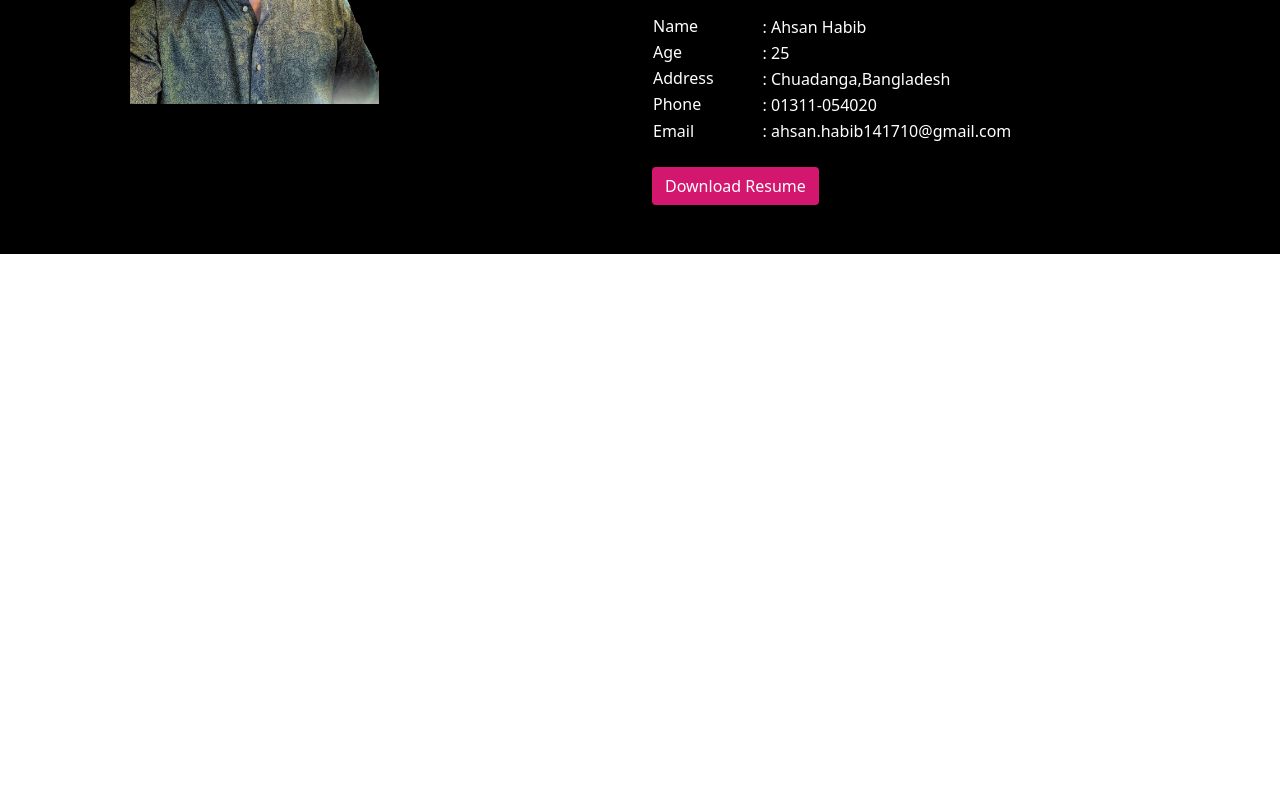
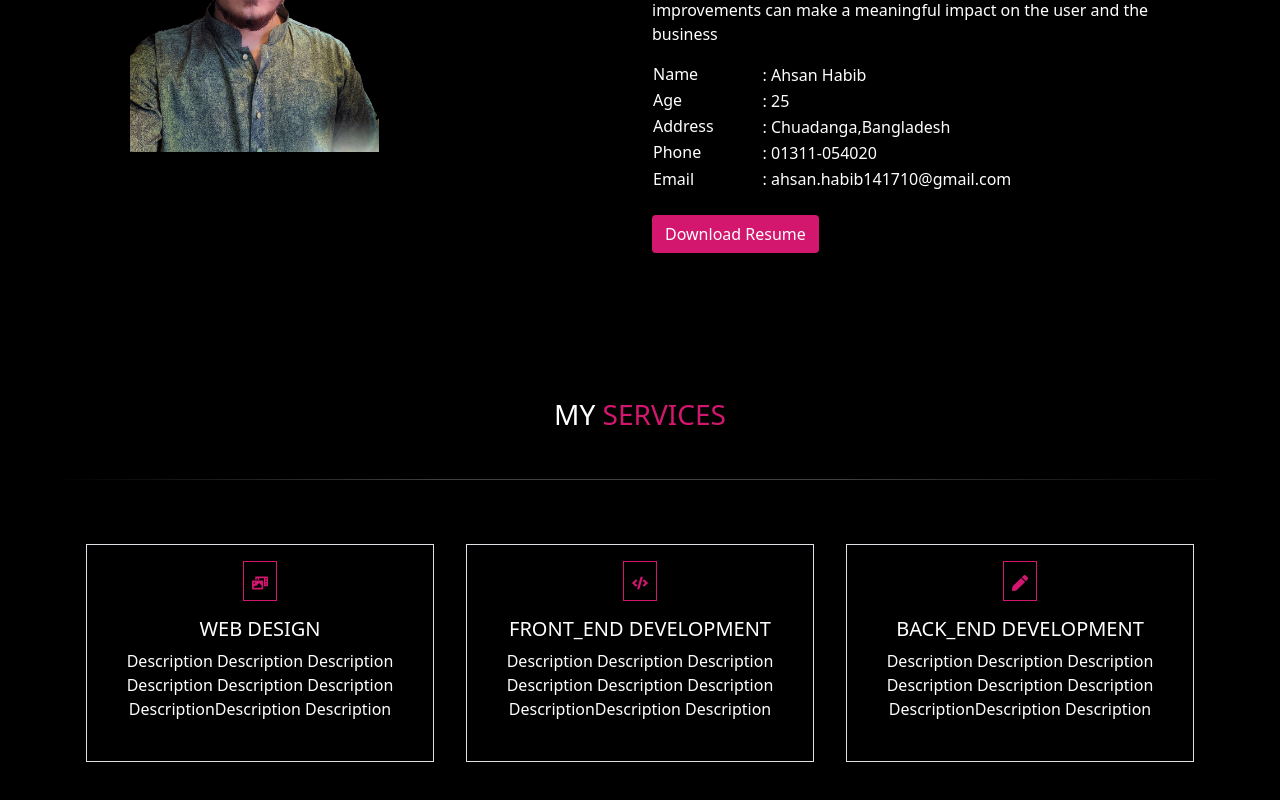
Before and after one commit to mowuj/My-portfolio-react, a React (Create React App) app: page / in a window 1280 px wide. Shown: the part 852-1652 px from the top of the page. Before the commit the page ends 1106 px from the top, so only its background shows below. Built offline with nearby package versions, Linux system fonts and the light colour scheme.

Commit message:
create service section

```diff
--- a/src/App.js
+++ b/src/App.js
@@ -2,6 +2,7 @@ import './App.css';
 import About from './components/About/About';
 import Home from './components/Home/Home';
 import Header from './components/Navbar/Header';
+import Services from './components/Services/Services';
 
 function App() {
   return (
@@ -10,6 +11,7 @@ function App() {
       <Header></Header>
       <Home></Home>
       <About></About>
+      <Services></Services>
     </div>
   );
 }
--- a/src/components/About/About.js
+++ b/src/components/About/About.js
@@ -8,7 +8,7 @@ const About = () => {
         AOS.init({duration:2000})
     },[])
     return (
-        <div className=' w-100 about '>
+        <div className=' w-100 about pt-5'>
             <div className='container'>
             <div className='row p-5'>
                 <div className='col-12 col-md-6 col-lg-6 aboutImg' data-aos="fade-right">
--- /dev/null
+++ b/src/components/Services/Services.css
@@ -0,0 +1,37 @@
+.services{
+    background-color: black;
+    color: white;
+}
+hr{
+    height: 2px;
+    background-image:-webkit-linear-gradient(left,black,white,white,black) ;
+}
+.serviceText{
+    text-align: center;
+
+}
+.serviceText span{
+    color: rgb(211,23,111);
+}
+.serviceIcon{
+    color:rgb(211, 23, 111)!important ;
+
+}
+.serviceIcon span{
+    border-color: rgb(211, 23, 111) !important;
+}
+.service{
+    transition: 1s;
+}
+.service:hover{
+    background-color: rgb(211, 23, 111);
+
+    transform: scale(1.1);
+    cursor: pointer;
+}
+.service:hover .serviceIcon{
+    color: white !important;
+}
+.service:hover .serviceIcon span{
+    border-color: white !important;
+}
--- /dev/null
+++ b/src/components/Services/Services.js
@@ -0,0 +1,51 @@
+import React, { useEffect } from 'react';
+import { FaCode, FaPen, FaPhotoVideo } from 'react-icons/fa';
+import './Services.css'
+import AOS from 'aos';
+import 'aos/dist/aos.css'
+const Services = () => {
+    useEffect(() => {
+        AOS.init({duration:2000})
+    },[])
+    return (
+        <div className='services p-5'>
+            <div className='serviceText pt-5'>
+                <h3>MY <span>SERVICES</span></h3> <br />
+                <hr />
+                <div className='container text-center mt-5'>
+                    <div className='row'>
+                        <div className='col-12 col-md-6 col-lg-4 p-3' data-aos="fade-right">
+                            <div className='border service p-4'>
+                                <p className='serviceIcon'> <span className='border p-2'> <FaPhotoVideo/></span></p>
+                                <h5 className='mt-4'>WEB DESIGN</h5>
+                                <p>Description Description Description Description
+                                    Description Description DescriptionDescription Description
+                                </p>
+                            </div>
+                        </div>
+                        <div className='col-12 col-md-6 col-lg-4 p-3' data-aos="zoom-in">
+                            <div className='border service p-4'>
+                                <p className='serviceIcon'> <span className='border p-2'><FaCode/> </span></p>
+                                <h5 className='mt-4'>FRONT_END DEVELOPMENT</h5>
+                                <p>Description Description Description Description
+                                    Description Description DescriptionDescription Description
+                                </p>
+                            </div>
+                        </div>
+                        <div className='col-12 col-md-6 col-lg-4 p-3' data-aos="fade-left">
+                            <div className='border service p-4'>
+                                <p className='serviceIcon'> <span className='border p-2'> <FaPen/></span></p>
+                                <h5 className='mt-4'>BACK_END DEVELOPMENT</h5>
+                                <p>Description Description Description Description
+                                    Description Description DescriptionDescription Description
+                                </p>
+                            </div>
+                        </div>
+                    </div>
+                </div>
+            </div>
+        </div>
+    );
+};
+
+export default Services;
```
